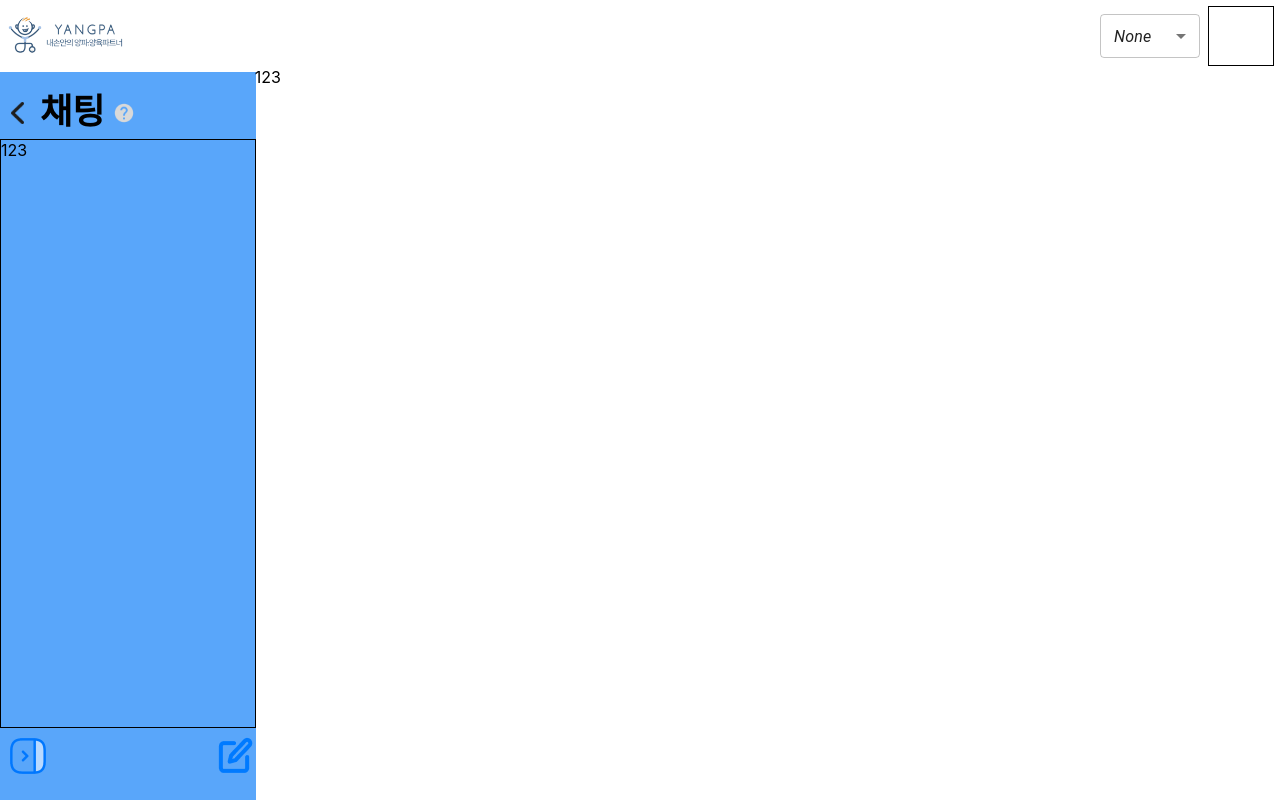
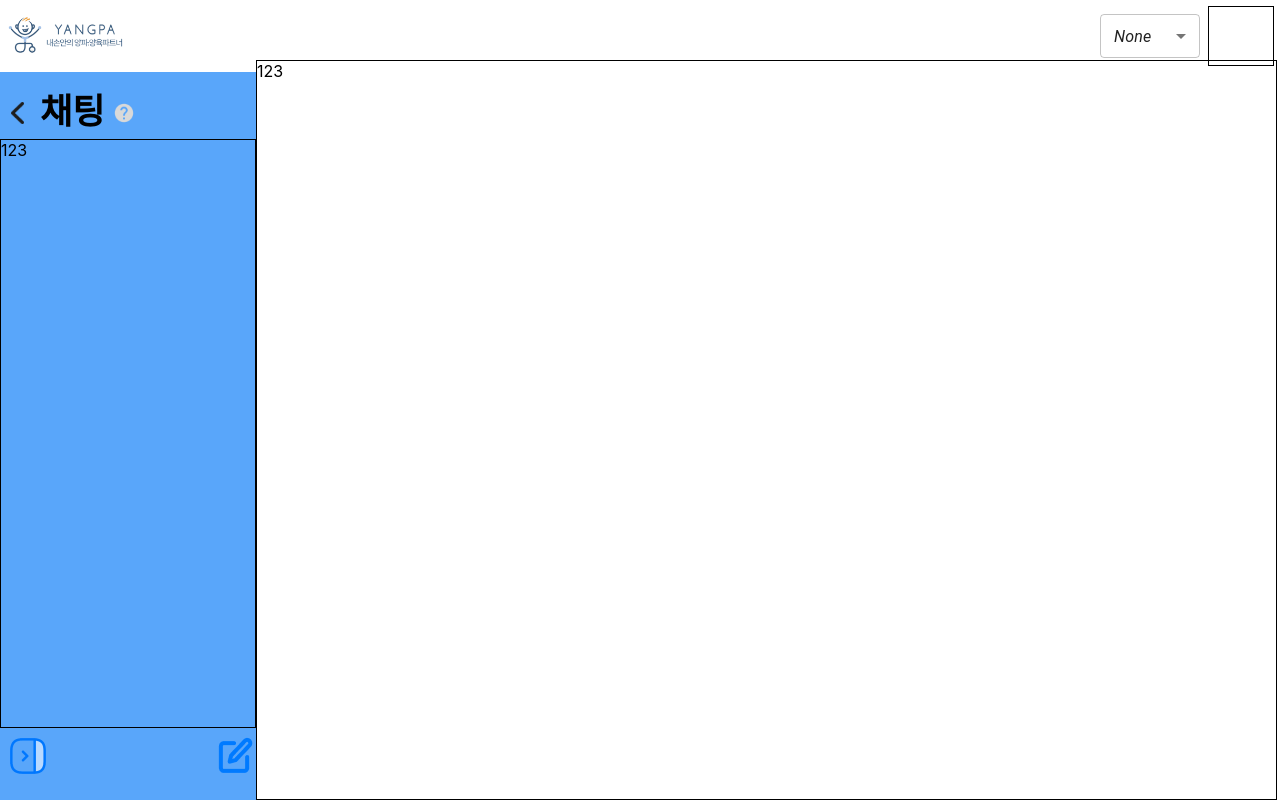
Before and after one commit to dkswndms4782/YangpaNurturingPartner, a React (Create React App) app in the folder yangpa-front/: page /chat in a window 1280 px wide. Built offline with nearby package versions, Linux system fonts and the light colour scheme.

Commit message:
Feat: 채팅 css 추가

```diff
--- a/yangpa-front/package.json
+++ b/yangpa-front/package.json
@@ -5,6 +5,7 @@
   "dependencies": {
     "@emotion/react": "^11.13.3",
     "@emotion/styled": "^11.13.0",
+    "@mui/icons-material": "^6.0.2",
     "@mui/material": "^6.0.2",
     "@testing-library/jest-dom": "^5.17.0",
     "@testing-library/react": "^13.4.0",
--- a/yangpa-front/src/css/chatCss.scss
+++ b/yangpa-front/src/css/chatCss.scss
@@ -1,8 +1,8 @@
 .pc-chat-sidebar {
-  height: calc(100vh - 72px);
+  height: calc(100vh - 4.5rem);
   background: #59A6FA;
   width: 20vw;
-  transition: width 0.3s ease, opacity 0.3s ease;
+  transition: width 0.3s ease, opacity 0.3s ease, left 0.3s ease; /* Include left transition */
   overflow: hidden;
   position: relative;
 
@@ -11,6 +11,7 @@
     opacity: 0;
   }
 }
+
 
 .pc-chat-sidebar-btn {
   position: absolute;
@@ -45,22 +46,23 @@
 
 .content-container {
   position: absolute;
-  top: 0;
+  top: 7.5%;
   bottom: 0;
   right: 0;
-  transition: width 0.3s ease;
+  left: 20vw;
+  transition: left 0.3s ease, width 0.3s ease;
+  border: 1px solid black;
+  height: 92.3%;
+  //height: calc(100vh - 9.3vh);
+  overflow: hidden;
 
   &.collapsed {
-    width: calc(100vw - 10.2vw);
-    height: calc(100vh - 10.3vh);
-    top: 10vh;
     left: 10vw;
+    width: calc(100vw - 10.4vw);
   }
 
   &.expanded {
-    width: calc(100vw - 20vw);
-    height: calc(100vh - 8.7vh);
-    top: 8.4vh;
-    left: 19.9vw;
+    left: 20vw;
+    width: calc(100vw - 20.4vw);
   }
 }
--- a/yangpa-front/src/pages/Chatting.tsx
+++ b/yangpa-front/src/pages/Chatting.tsx
@@ -1,10 +1,11 @@
 import React, { useState } from "react";
 import Sidebar from "../components/desktop/chat/Sidebar";
 import "../css/chatCss.scss";
-import ChatContent from "../components/desktop/chat/ChatContent";
+import {useMediaQuery} from "react-responsive";
 
 const Chatting: React.FC = () => {
     const [isSidebarCollapsed, setSidebarCollapsed] = useState(false);
+    const isPortrait = useMediaQuery({query: '(orientation: portrait)'});
 
     const toggleSidebar = () => {
         setSidebarCollapsed(!isSidebarCollapsed);
```
Also changed, not shown: 1 other file (tests, documents, lock files or other folders).
